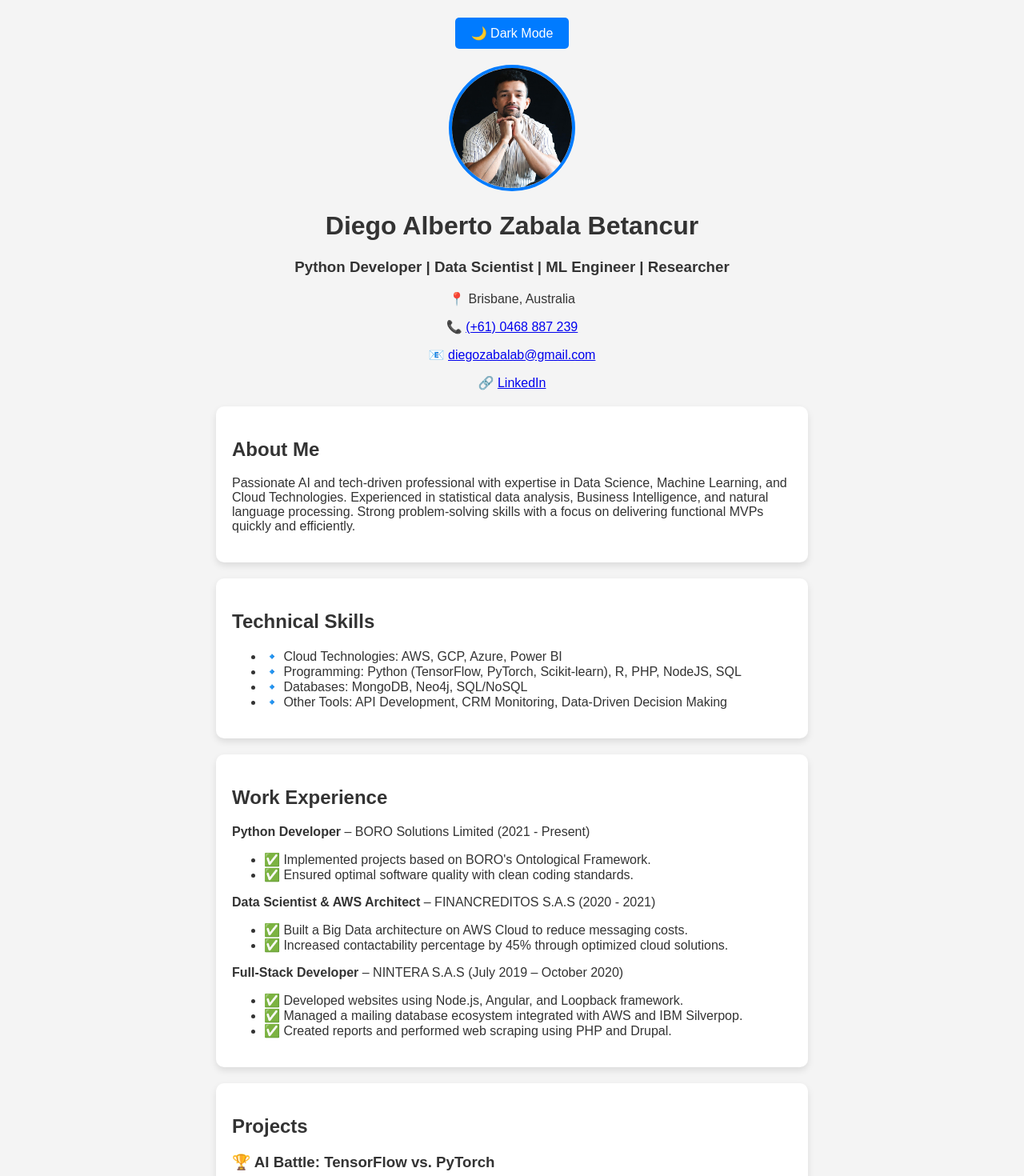
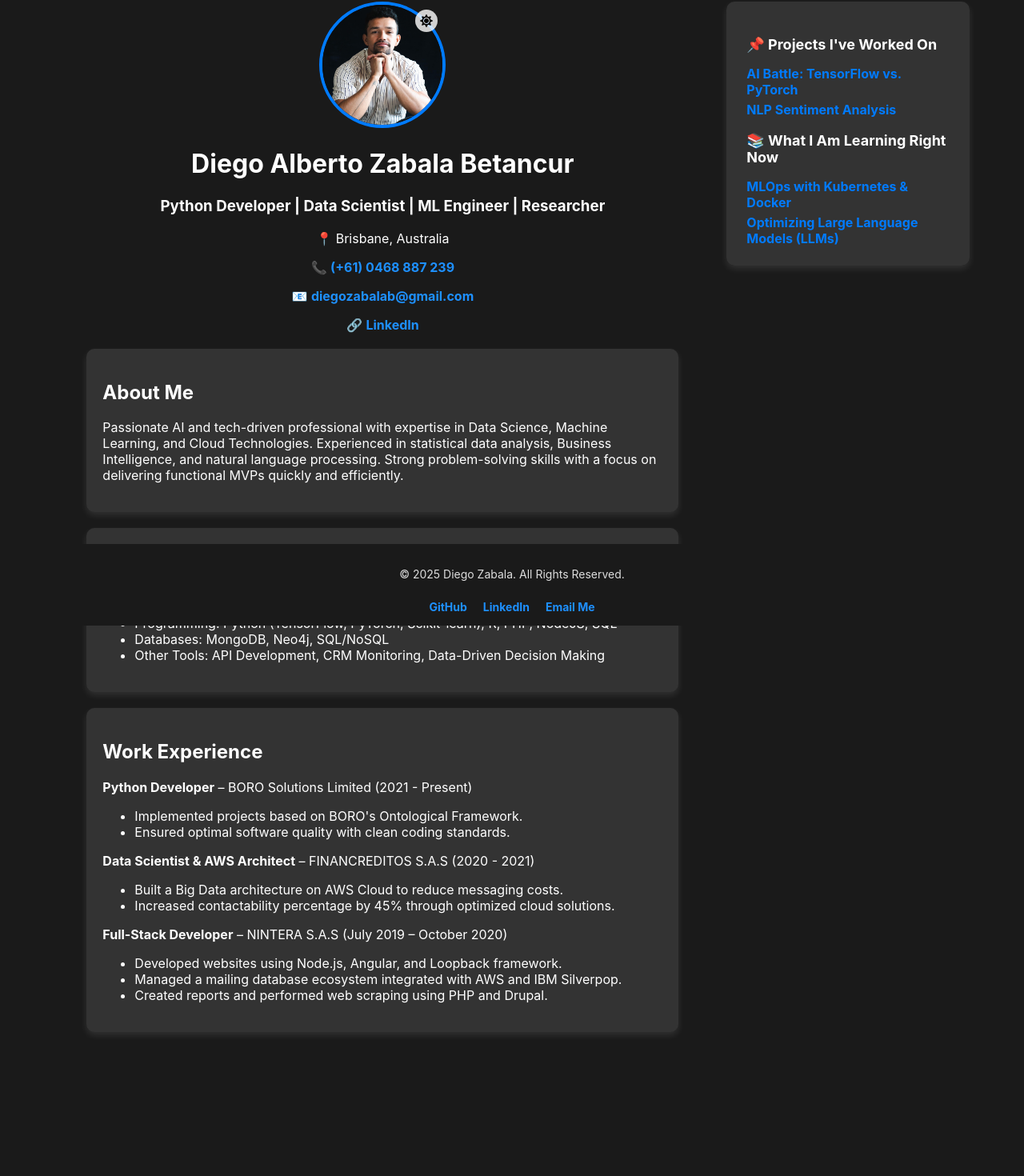
Before and after one commit to diegozabalab-public-profile/ai_portfolio_labs_react_frontend, a React (Create React App) app in the folder ai_portfolio_labs_react_frontend_base/b_source/: page / in a window 1280 px wide. Shown: the part 18-1488 px from the top of the page at 80% size. Built offline with nearby package versions, Linux system fonts and the light colour scheme; no server answers.

Commit message:
added footer and navigation bar - functional, to be improved

```diff
--- a/ai_portfolio_labs_react_frontend_base/b_source/package.json
+++ b/ai_portfolio_labs_react_frontend_base/b_source/package.json
@@ -6,6 +6,7 @@
     "cra-template": "1.2.0",
     "react": "^19.0.0",
     "react-dom": "^19.0.0",
+    "react-icons": "^5.4.0",
     "react-router-dom": "^7.1.5",
     "react-scripts": "5.0.1",
     "web-vitals": "^4.2.4"
--- /dev/null
+++ b/ai_portfolio_labs_react_frontend_base/b_source/src/templates/css/footer_page_styles.css
@@ -0,0 +1,48 @@
+
+/* Make Footer Always Stay at the Bottom */
+.footer {
+  position: fixed;
+  bottom: 0;
+  left: 0;
+  width: 100%;
+  background-color: #007bff;
+  color: white;
+  text-align: center;
+  padding: 15px 0;
+  font-size: 14px;
+  z-index: 1000; /* Ensures it stays above other elements */
+}
+
+/* Footer Content */
+.footer-content {
+  display: flex;
+  flex-direction: column;
+  align-items: center;
+}
+
+/* Footer Links */
+.footer-links {
+  margin-top: 10px;
+}
+
+.footer-links a {
+  color: white;
+  margin: 0 10px;
+  text-decoration: none;
+  font-weight: bold;
+  transition: color 0.3s ease;
+}
+
+.footer-links a:hover {
+  color: #ffcc00;
+}
+
+/* Dark Mode Styling */
+.dark-mode .footer {
+  background-color: #1a1a1a;
+  color: #ddd;
+}
+
+.dark-mode .footer-links a:hover {
+  color: #87cefa;
+}
--- a/ai_portfolio_labs_react_frontend_base/b_source/src/templates/css/home_page_styles.css
+++ b/ai_portfolio_labs_react_frontend_base/b_source/src/templates/css/home_page_styles.css
@@ -1,3 +1,11 @@
+/* Ensure Full Page Height */
+html, body, #root {
+  height: 100%;
+  margin: 0;
+  display: flex;
+  flex-direction: column;
+}
+
 /* General Page Styling */
 .home-container {
   text-align: center;
@@ -6,6 +14,11 @@
   background-color: #f4f4f4;
   color: #333;
   transition: background-color 0.3s, color 0.3s;
+}
+
+/* Center Dark Mode Button Inside Profile Section */
+.profile-section .dark-mode-toggle {
+  margin-top: 10px;
 }
 
 /* Dark Mode Styles */
@@ -56,3 +69,226 @@
   color: white;
   box-shadow: 0 4px 8px rgba(255, 255, 255, 0.1);
 }
+
+
+/* Ensure Page Uses Flexbox for Layout */
+.home-page-container {
+  display: flex;
+  justify-content: space-between;
+  align-items: flex-start;
+  max-width: 1200px;
+  margin: auto;
+  padding: 20px;
+  flex-grow: 1; /* Makes sure it grows to take full height */
+}
+
+/* Main Content - Left Side */
+.main-content {
+  flex: 3;
+  padding-right: 20px;
+}
+
+/* New Right Section (Fixed width and scrollable) */
+.right-section {
+  flex: 1;
+  max-height: 300px;
+  overflow-y: auto;
+  padding: 15px;
+  background: #f4f4f4;
+  border-radius: 10px;
+  box-shadow: 0 4px 8px rgba(0, 0, 0, 0.1);
+  position: sticky;
+  top: 20px; /* Keeps it at the top */
+}
+
+/* Dark Mode for Right Section */
+.dark-mode .right-section {
+  background: #333;
+  color: white;
+  box-shadow: 0 4px 8px rgba(255, 255, 255, 0.1);
+}
+
+/* Right Section Content */
+.right-section-content {
+  padding: 10px;
+}
+
+/* Right Section Item */
+.right-section-item {
+  margin-bottom: 15px;
+}
+
+.right-section-item h3 {
+  font-size: 18px;
+  margin-bottom: 10px;
+}
+
+/* Links in Right Section */
+.right-section-item ul {
+  list-style: none;
+  padding: 0;
+}
+
+.right-section-item ul li {
+  font-size: 16px;
+  margin-bottom: 5px;
+}
+
+.right-section-item ul li a {
+  color: #007bff;
+  text-decoration: none;
+}
+
+.right-section-item ul li a:hover {
+  text-decoration: underline;
+}
+
+/* Scrollbar Styling */
+.right-section::-webkit-scrollbar {
+  width: 8px;
+}
+
+.right-section::-webkit-scrollbar-track {
+  background: #ddd;
+}
+
+.right-section::-webkit-scrollbar-thumb {
+  background: #007bff;
+  border-radius: 10px;
+}
+
+.dark-mode .right-section::-webkit-scrollbar-track {
+  background: #444;
+}
+
+.dark-mode .right-section::-webkit-scrollbar-thumb {
+  background: #0056b3;
+}
+
+/* Center Profile Section */
+.profile-section {
+  text-align: center;
+  margin: auto;
+}
+
+/* Profile Image */
+.profile-container {
+  position: relative;
+  display: inline-block;
+}
+
+/* Ensure Profile Image is Centered */
+.profile-pic {
+  display: block;
+  margin: 0 auto;
+}
+
+/* Floating Dark Mode Button on Profile Picture */
+.dark-mode-icon {
+  position: absolute;
+  top: 10px;
+  right: 10px;
+  background: rgba(0, 0, 0, 0.7);
+  color: white;
+  border: none;
+  border-radius: 50%;
+  width: 28px;
+  height: 28px;
+  display: flex;
+  align-items: center;
+  justify-content: center;
+  cursor: pointer;
+  transition: background 0.3s ease, transform 0.2s ease;
+}
+
+.dark-mode-icon:hover {
+  background: rgba(0, 0, 0, 0.9);
+  transform: scale(1.1);
+}
+
+/* Dark Mode Styles */
+.dark-mode .dark-mode-icon {
+  background: rgba(255, 255, 255, 0.8);
+  color: black;
+}
+
+/* Center Dark Mode Toggle Button */
+.dark-mode-toggle {
+  display: block;
+  margin: 20px auto;
+  text-align: center;
+  padding: 10px 20px;
+  font-size: 16px;
+  border-radius: 5px;
+  cursor: pointer;
+  transition: background 0.3s ease;
+  background-color: #007bff;
+  color: white;
+  border: none;
+}
+
+.dark-mode-toggle:hover {
+  background-color: #0056b3;
+}
+
+/* Center Contact Info */
+.contact-info {
+  text-align: center;
+  margin: auto;
+}
+
+/* Default Link Styles */
+a {
+  text-decoration: none;
+  font-weight: bold;
+  transition: color 0.3s ease, text-shadow 0.3s ease;
+}
+
+/* Light Mode Links */
+a {
+  color: #007bff;
+}
+
+a:hover {
+  color: #0056b3;
+  text-shadow: 0 0 5px rgba(0, 91, 187, 0.5);
+}
+
+/* Dark Mode Links */
+.dark-mode a {
+  color: #1e90ff;
+}
+
+.dark-mode a:hover {
+  color: #87cefa;
+  text-shadow: 0 0 8px rgba(135, 206, 250, 0.8);
+}
+
+/* Project Links */
+.project-link {
+  display: inline-block;
+  margin-right: 10px;
+  padding: 5px 10px;
+  border-radius: 5px;
+  background: #007bff;
+  color: white;
+  transition: background 0.3s ease;
+}
+
+.project-link:hover {
+  background: #0056b3;
+}
+
+/* Dark Mode Project Links */
+.dark-mode .project-link {
+  background: #1e90ff;
+  color: black;
+}
+
+.dark-mode .project-link:hover {
+  background: #87cefa;
+}
+
+.section:last-child {
+  margin-bottom: 150px; /* Adds space so footer does not overlap */
+}
--- /dev/null
+++ b/ai_portfolio_labs_react_frontend_base/b_source/src/templates/footer_page.js
@@ -0,0 +1,24 @@
+import React from "react";
+import "./css/footer_page_styles.css"; // Import footer styles
+
+
+const FooterPage = () => {
+  return (
+    <footer className="footer">
+      <div className="footer-content">
+        <p>&copy; {new Date().getFullYear()} Diego Zabala. All Rights Reserved.</p>
+        <div className="footer-links">
+          <a href="https://github.com/diegozabalab-public-profile" target="_blank" rel="noopener noreferrer">
+            GitHub
+          </a>
+          <a href="https://www.linkedin.com/in/diegozabalab" target="_blank" rel="noopener noreferrer">
+            LinkedIn
+          </a>
+          <a href="mailto:diegozabalab@gmail.com">Email Me</a>
+        </div>
+      </div>
+    </footer>
+  );
+};
+
+export default FooterPage;
--- a/ai_portfolio_labs_react_frontend_base/b_source/src/templates/home_page.js
+++ b/ai_portfolio_labs_react_frontend_base/b_source/src/templates/home_page.js
@@ -1,32 +1,38 @@
 import React, { useState, useEffect } from "react";
 import { Link } from "react-router-dom";
+import { FaMoon, FaSun } from "react-icons/fa";
+import FooterPage from "./footer_page";
 import "./css/home_page_styles.css";
 
 
 const HomePage = () => {
   const [darkMode, setDarkMode] = useState(() => {
-    // Check local storage to keep the user's preference
-    return localStorage.getItem("darkMode") === "true";
+    return localStorage.getItem("darkMode") === "true" || localStorage.getItem("darkMode") === null;
   });
 
   useEffect(() => {
     localStorage.setItem("darkMode", darkMode);
+    document.body.classList.toggle("dark-mode", darkMode);
   }, [darkMode]);
 
   const toggleDarkMode = () => {
-    setDarkMode(!darkMode);
+    setDarkMode((prevMode) => !prevMode);
   };
 
   return (
-    <div className={`home-container ${darkMode ? "dark-mode" : ""}`}>
-      {/* Dark Mode Toggle Button */}
-      <button onClick={toggleDarkMode} className="dark-mode-toggle">
-        {darkMode ? "☀️ Light Mode" : "🌙 Dark Mode"}
-      </button>
-
+    <div className={`home-page-container ${darkMode ? "dark-mode" : ""}`}>
+      {/* Main Content (Left Side) */}
+      <div className="main-content">
         {/* Profile Section */}
         <div className="profile-section">
+          <div className="profile-container">
             <img src="/profile_pictures/profile-picture.jpg" alt="Diego Zabala" className="profile-pic" />
+
+            {/* Small Floating Dark Mode Icon on Profile Picture */}
+            <button onClick={toggleDarkMode} className="dark-mode-icon">
+              {darkMode ? <FaSun size={18} /> : <FaMoon size={18} />}
+            </button>
+          </div>
           <h1>Diego Alberto Zabala Betancur</h1>
           <h3>Python Developer | Data Scientist | ML Engineer | Researcher</h3>
         </div>
@@ -53,10 +59,10 @@ const HomePage = () => {
       <div className="section">
         <h2>Technical Skills</h2>
         <ul>
-          <li>🔹 Cloud Technologies: AWS, GCP, Azure, Power BI</li>
-          <li>🔹 Programming: Python (TensorFlow, PyTorch, Scikit-learn), R, PHP, NodeJS, SQL</li>
-          <li>🔹 Databases: MongoDB, Neo4j, SQL/NoSQL</li>
-          <li>🔹 Other Tools: API Development, CRM Monitoring, Data-Driven Decision Making</li>
+          <li>Cloud Technologies: AWS, GCP, Azure, Power BI</li>
+          <li>Programming: Python (TensorFlow, PyTorch, Scikit-learn), R, PHP, NodeJS, SQL</li>
+          <li>Databases: MongoDB, Neo4j, SQL/NoSQL</li>
+          <li>Other Tools: API Development, CRM Monitoring, Data-Driven Decision Making</li>
         </ul>
       </div>
 
@@ -66,57 +72,54 @@ const HomePage = () => {
 
         <p><strong>Python Developer</strong> – BORO Solutions Limited (2021 - Present)</p>
         <ul>
-          <li>✅ Implemented projects based on BORO's Ontological Framework.</li>
-          <li>✅ Ensured optimal software quality with clean coding standards.</li>
+          <li>Implemented projects based on BORO's Ontological Framework.</li>
+          <li>Ensured optimal software quality with clean coding standards.</li>
         </ul>
 
         <p><strong>Data Scientist & AWS Architect</strong> – FINANCREDITOS S.A.S (2020 - 2021)</p>
         <ul>
-          <li>✅ Built a Big Data architecture on AWS Cloud to reduce messaging costs.</li>
-          <li>✅ Increased contactability percentage by 45% through optimized cloud solutions.</li>
+          <li>Built a Big Data architecture on AWS Cloud to reduce messaging costs.</li>
+          <li>Increased contactability percentage by 45% through optimized cloud solutions.</li>
         </ul>
 
         <p><strong>Full-Stack Developer</strong> – NINTERA S.A.S (July 2019 – October 2020)</p>
         <ul>
-          <li>✅ Developed websites using Node.js, Angular, and Loopback framework.</li>
-          <li>✅ Managed a mailing database ecosystem integrated with AWS and IBM Silverpop.</li>
-          <li>✅ Created reports and performed web scraping using PHP and Drupal.</li>
+          <li>Developed websites using Node.js, Angular, and Loopback framework.</li>
+          <li>Managed a mailing database ecosystem integrated with AWS and IBM Silverpop.</li>
+          <li>Created reports and performed web scraping using PHP and Drupal.</li>
         </ul>
       </div>
 
-      {/* Projects Section */}
-      <div className="section">
-        <h2>Projects</h2>
-
-        {/* AI Battle: TensorFlow vs PyTorch */}
-        <div className="project">
-          <h3>🏆 AI Battle: TensorFlow vs. PyTorch</h3>
-          <p>Comparison of inference times for MobileNetV2 in PyTorch vs. TensorFlow.</p>
-          <p><strong>Tech Used:</strong> TensorFlow, PyTorch, React, Django</p>
-
-          {/* Use Link instead of <a> for internal navigation */}
-          <Link to="/ai_battle" className="project-link">
-            🔗 Try AI Battle
-          </Link>
-          <a href="https://github.com/diegozabalab-public-profile/ai-portfolio-labs/tree/master/ai_portfolio_labs_base/b_source/django_apps/ai_portfolio_labs" target="_blank" rel="noopener noreferrer">
-            🔗 View on GitHub
-          </a>
       </div>
 
-        {/* NLP Sentiment Analysis */}
-        <div className="project">
-          <h3>📊 NLP Sentiment Analysis</h3>
-          <p>Trained a BERT model for sentiment analysis of customer reviews.</p>
-          <p><strong>Tech Used:</strong> Hugging Face Transformers, Flask API, AWS</p>
-          <a href="https://github.com/yourgithub/sentiment-analysis" target="_blank" rel="noopener noreferrer">
-            🔗 View on GitHub
-          </a>
+      {/* New Scrollable Right-Hand Section */}
+      <div className="right-section">
+        <div className="right-section-content">
+          {/* Projects I've Worked On */}
+          <div className="right-section-item">
+            <h3>📌 Projects I've Worked On</h3>
+            <ul>
+              <li><a href="https://dazabalab.appfestiva.com/ai_battle" target="_blank" rel="noopener noreferrer">AI Battle: TensorFlow vs. PyTorch</a></li>
+              <li><a href="https://github.com/diegozabalab-public-profile/sentiment-analysis" target="_blank" rel="noopener noreferrer">NLP Sentiment Analysis</a></li>
+            </ul>
           </div>
 
+          {/* What I Am Learning Right Now */}
+          <div className="right-section-item">
+            <h3>📚 What I Am Learning Right Now</h3>
+            <ul>
+              <li><a href="https://kubernetes.io/docs/home/" target="_blank" rel="noopener noreferrer">MLOps with Kubernetes & Docker</a></li>
+              <li><a href="https://huggingface.co/docs/transformers/index" target="_blank" rel="noopener noreferrer">Optimizing Large Language Models (LLMs)</a></li>
+            </ul>
           </div>
         </div>
+      </div>
+
+      {/* Footer Component */}
+      <FooterPage />
+
+    </div>
   );
-
 };
 
 export default HomePage;
```
Also changed, not shown: 1 other file (tests, documents, lock files or other folders). Lines whose indentation alone changed are shown as unchanged.
